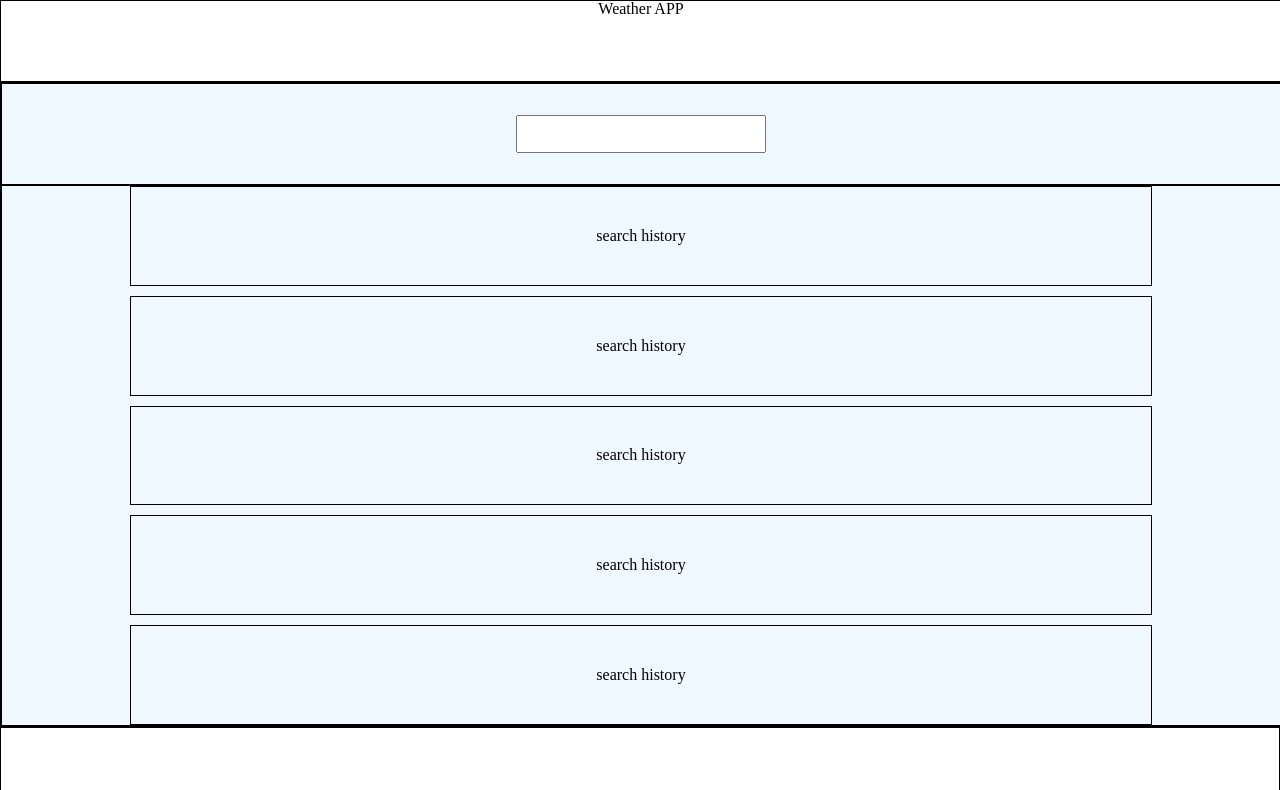
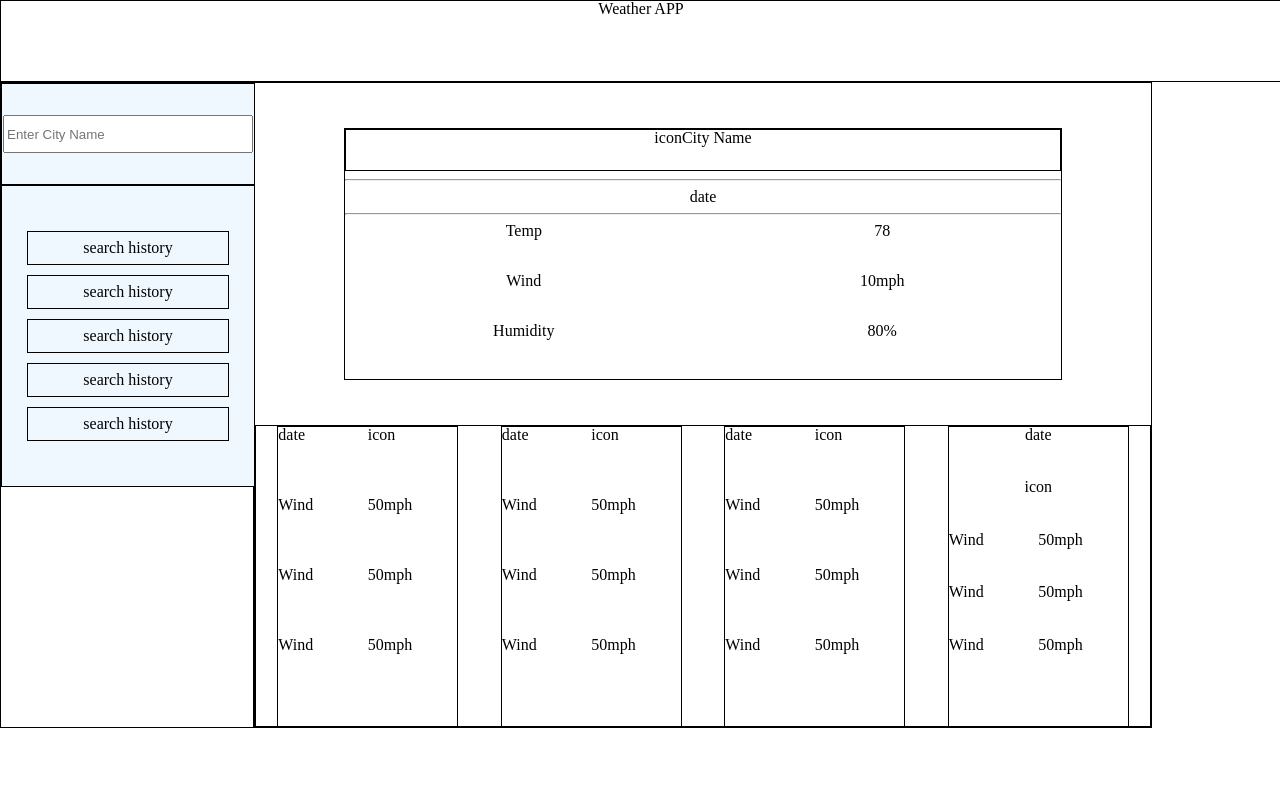
Before and after one commit to KarenDouglas/weather-dashboard, a plain HTML site: page index.html in a window 1280 px wide. Shown: the top 790 px of the page. Drawn offline with Linux system fonts and the light colour scheme.

Commit message:
completed responsive layout

```diff
--- a/assets/css/styles.css
+++ b/assets/css/styles.css
@@ -76,3 +76,70 @@ h2{
 }
 
 /* four day forecast styles */
+.fourday-forecast-container{
+    min-height: 300px;
+
+}
+.title{
+    display: none;
+}
+.day-item{
+    display: flex;
+    justify-content: space-around;
+    min-height: 60px;
+}
+
+@media screen and (min-width: 800px) {
+
+    aside{
+        max-width: 30%;
+    }
+    main{
+        min-width: 70%;
+    }
+    .wrapper{
+        display: flex;
+    }
+
+    .title{
+        display: flex;
+    }
+
+    .day-item {
+        display: flex;
+        flex-direction: column;
+        justify-content: space-between;
+        height: 80%;
+    }
+    .day-item li{
+        display: flex;
+    }
+    .day-item li span{
+        width: 50%;
+        height: 30px;
+    }
+    .fourday-forecast-container{
+        display: flex;
+        flex-direction:row;
+    }
+    .fourday-forecast-container ul {
+        display: flex;
+        margin: 0 auto;
+        width: 100%;
+    }
+    .fdfc-item{
+        width: 20%;
+        height: 100%;
+        border: black solid 1px;
+    }
+    .fdfc-item div{
+        height: 100%;
+    }
+    #date, #icon{
+        margin: 0 auto;
+    }
+    .forecast-container{
+        display: flex;
+        justify-content: space-around;
+    }
+  }
--- a/index.html
+++ b/index.html
@@ -11,9 +11,10 @@
     <header>
         <h1>Weather APP</h1>
     </header>
+<div class="wrapper">
     <aside>
         <section class="search-container">
-        <input type="search">
+            <input type="search" placeholder="Enter City Name">
         </section>
         <section class="search-history-container">
             <div>
@@ -52,25 +53,93 @@
         </table>
         </section>
 
-    <section class="fourday-forcast">
-        <ul>
+        <section class="fourday-forecast-container">
+            <ul class="forecast-container">
+                <li class="fdfc-item">
+                    <div>
+                        <ul class="day-item">
                             <li>
-                <div>
-                    <section>
-                        <h4>date</h4>
-                        <i>icon</i>
-                    </section>
-                    <ul>
+                                <span>date</span>
+                                <span>icon</span>
+                            </li>
                             <li>
-                            <span>Wind</span>
+                                <span class="title">Wind</span>
                                 <span>50mph</span>
                             </li>
                             <li>
-                            <span>Wind</span>
+                                <span class="title">Wind</span>
                                 <span>50mph</span>
                             </li>
                             <li>
-                            <span>Wind</span>
+                                <span class="title">Wind</span>
+                                <span>50mph</span>
+                            </li>
+                        </ul>
+                    </div>
+                </li>
+                <li class="fdfc-item">
+                    <div>
+                        <ul class="day-item">
+                            <li>
+                                <span>date</span>
+                                <span>icon</span>
+                            </li>
+                            <li>
+                                <span class="title">Wind</span>
+                                <span>50mph</span>
+                            </li>
+                            <li>
+                                <span class="title">Wind</span>
+                                <span>50mph</span>
+                            </li>
+                            <li>
+                                <span class="title">Wind</span>
+                                <span>50mph</span>
+                            </li>
+                        </ul>
+                    </div>
+                </li>
+                <li class="fdfc-item">
+                    <div>
+                        <ul class="day-item">
+                            <li>
+                                <span>date</span>
+                                <span>icon</span>
+                            </li>
+                            <li>
+                                <span class="title">Wind</span>
+                                <span>50mph</span>
+                            </li>
+                            <li>
+                                <span class="title">Wind</span>
+                                <span>50mph</span>
+                            </li>
+                            <li>
+                                <span class="title">Wind</span>
+                                <span>50mph</span>
+                            </li>
+                        </ul>
+                    </div>
+                </li>
+                <li class="fdfc-item">
+                    <div>
+                        <ul class="day-item">
+                            <li id="date">
+                                <span>date</span>
+                            </li>
+                            <li id="icon">
+                                <span>icon</span>
+                            </li>
+                            <li>
+                                <span class="title">Wind</span>
+                                <span>50mph</span>
+                            </li>
+                            <li>
+                                <span class="title">Wind</span>
+                                <span>50mph</span>
+                            </li>
+                            <li>
+                                <span class="title">Wind</span>
                                 <span>50mph</span>
                             </li>
                         </ul>
@@ -80,6 +149,8 @@
 
         </section>
     </main>
+</div>
+
 
     <script src="./assets/js/script.js"></script>
 </body>
```
Lines whose indentation alone changed are shown as unchanged.
